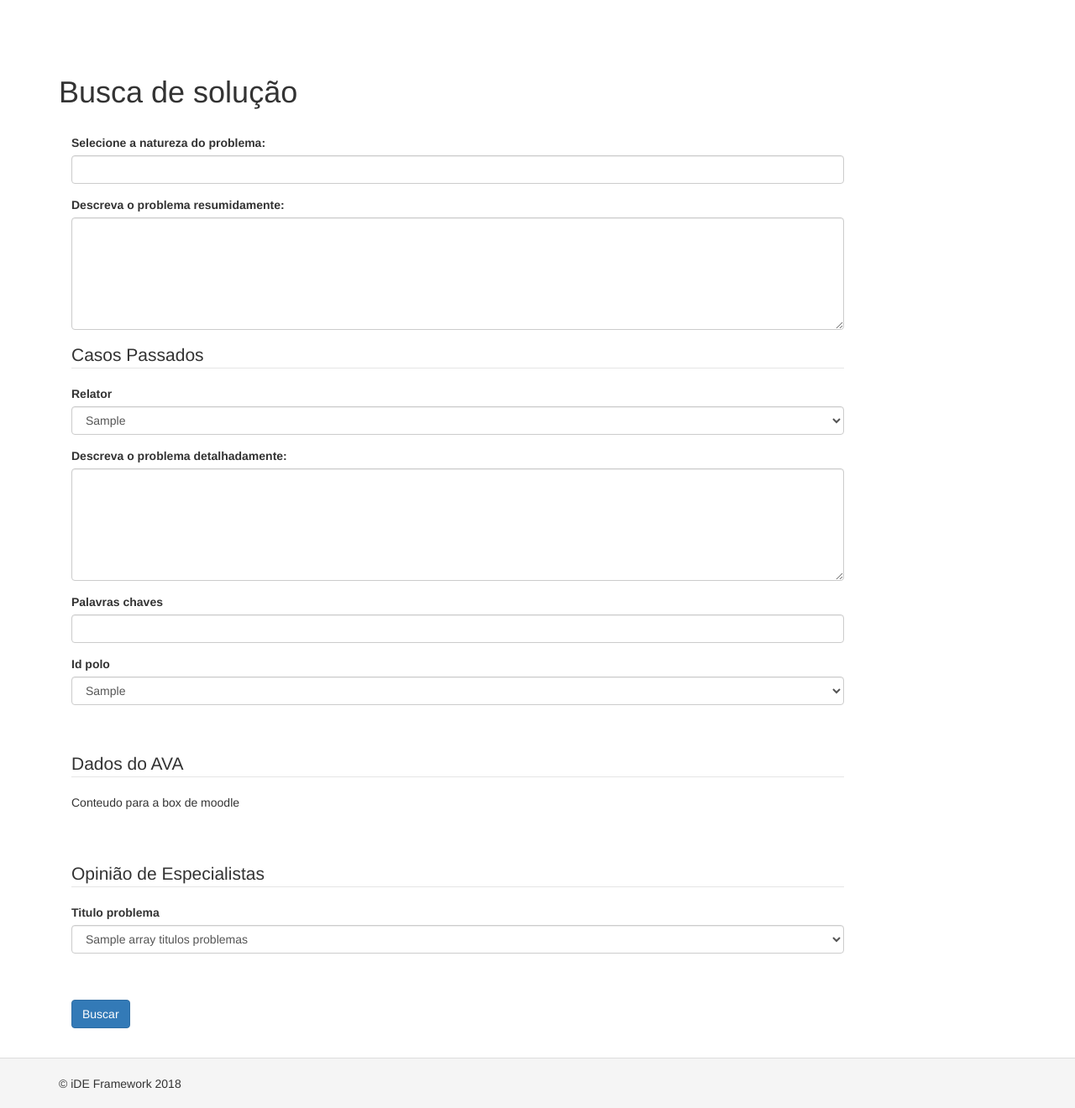
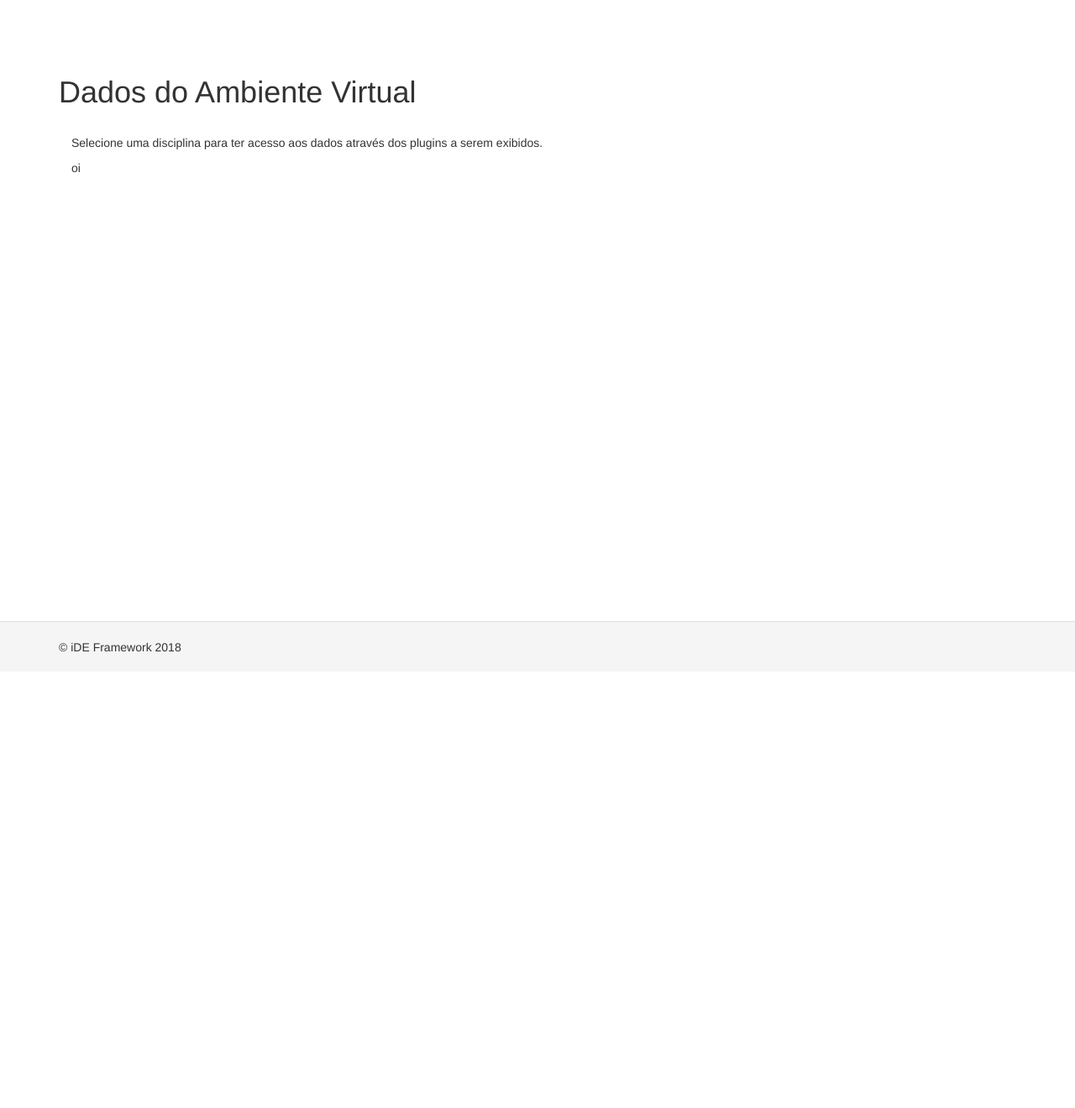
Before and after one commit to tammy00/ilms_web, a Yii app: the page made by views/site/vlesearch.php in a window 1280 px wide. Shown: the whole page at 84% size. After the commit the page ends 777 px from the top, so only its background shows below. Run offline with PHP 8.4 and a stand-in for Yii, Linux system fonts and the light colour scheme; the template is opened without the code that fills it: most values are stand-ins (such as "Sample title", 1, 10 or a date in 2020); form fields are guessed from the names that the template uses; data that the repository does not hold is empty; some libraries are stand-ins or nearby versions.

Commit message:
Problemas para renderizar as disciplinas cadastradas na página principal do de ambiente virtual

```diff
--- a/views/site/vlesearch.php
+++ b/views/site/vlesearch.php
@@ -7,125 +7,84 @@
 use yii\helpers\Html;
 use yii\widgets\ActiveForm;
 
-$this->title = 'Busca de solução';
+$this->title = 'Dados do Ambiente Virtual';
 $this->params['breadcrumbs'][] = $this->title;
 ?>
+
+<style>
+
+.sidenav {
+    height: 100%;
+    width: 0;
+    position: fixed;
+    z-index: 1;
+    top: 0;
+    left: 0;
+    background-color: #111;
+    overflow-x: hidden;
+    transition: 0.5s;
+    padding-top: 60px;
+}
+
+.sidenav a {
+    padding: 8px 8px 8px 32px;
+    text-decoration: none;
+    font-size: 25px;
+    color: #818181;
+    display: block;
+    transition: 0.3s;
+}
+
+.sidenav a:hover {
+    color: #f1f1f1;
+}
+
+.sidenav .closebtn {
+    position: absolute;
+    top: 0;
+    right: 25px;
+    font-size: 36px;
+    margin-left: 50px;
+}
+
+@media screen and (max-height: 450px) {
+  .sidenav {padding-top: 15px;}
+  .sidenav a {font-size: 18px;}
+}
+</style>
+
+<script>
+function openNav() {
+    document.getElementById("mySidenav").style.width = "500px";
+}
+
+function closeNav() {
+    document.getElementById("mySidenav").style.width = "0";
+}
+</script>
 
 <div>
     <h1><?= Html::encode($this->title) ?></h1>
 
       <div class="col-xs-6 col-md-10">
-      <br>
-        <?php $form = ActiveForm::begin(); ?>
+        <br>
+        <p> Selecione uma disciplina para ter acesso aos dados através dos plugins a serem exibidos. </p>
 
-          <?= $form->field($model, 'natureza_problema')->radioList(['Infraestrutura' => 'Infraestrutura', 'Pedagógica' => 'Pedagógica', 'Acadêmica' => 'Acadêmica'])->label('Selecione a natureza do problema:');   ?>
+        <div id="mySidenav" class="sidenav">
+          <a href="javascript:void(0)" class="closebtn" onclick="closeNav()">&times;</a>
+          <a href="#">Grafo de Linha de Aprendizagem</a>
+          <a href="#">Desempenho</a>
+          <a href="#">Monitor de Desempenho</a>
+        </div>
 
-          <?= $form->field($model, 'descricao_problema')->textarea(['rows' => 6])->label('Descreva o problema resumidamente:'); ?>
+<?php
+          foreach ($disciplinas as $key => $value) {
+            echo "oi";
+
+          }
+ ?>
 
 
-
-          <fieldset>
-                <legend>Casos Passados</legend>
-                <?= $form->field($model, 'relator')->dropDownList([$arrayRelatores],['style' => 'width:500px',
-                                                      'prompt' => "Selecione um relator",]); ?>
-
-                <?= $form->field($model, 'problema_detalhado')->textarea(['rows' => 6])->label('Descreva o problema detalhadamente:'); ?>
-
-                <?= $form->field($model, 'palavras_chaves')->textInput(['maxlength' => true]) ?>
-
-                <?= $form->field($model, 'id_polo')->dropDownList([$arrayPolos],['style' => 'width:500px',
-                                                      'prompt' => "Selecione um polo",]); ?>
-
-          </fieldset>
-<br><br>
-          <fieldset>
-                <legend>Dados do AVA</legend>
-                Conteudo para a box de moodle
-                <br><br>
-          </fieldset>
-<br><br>
-          <fieldset>
-                <legend>Opinião de Especialistas</legend>
-                <?= $form->field($model, 'titulo_problema')->dropDownList([$arrayTitulosProblemas],['style' => 'width:500px',
-                                                      'prompt' => "Selecione um problema",]); ?>
-                <br><br>
-          </fieldset>
-
-          <div class="form-group">
-            <?= Html::submitButton('Buscar', ['class' => 'btn btn-primary', 'name' => 'contact-button']) ?>
-          </div>
-
-        <?php ActiveForm::end(); ?>
-
       </div>
-        <!--</div>-->
 
 </div>
-
-<?php
-/*
-    $this->registerJs('
-        $(document).ready(function(){
-            if ($("#site-cbr").is(":checked"))
-                $("#div_rbc").prop("style", "display: block");
-            else
-              $("#div_rbc").prop("style", "display: none");
-
-            if ($("#site-lms").is(":checked"))
-                $("#div_lms").prop("style", "display: block");
-            else
-              $("#div_lms").prop("style", "display: none");
-
-            if ($("#site-experts").is(":checked"))
-                $("#div_exp").prop("style", "display: block");
-            else
-              $("#div_exp").prop("style", "display: none");
-        });'
-    );
-
-    $this->registerJs('
-        $(document).ready(function(){
-            $("#site-cbr").change(function(){
-                if ($("#site-cbr").is(":checked")) {
-                    $("#site-cbr").val("1");
-                    $("#div_rbc").prop("style", "display: block");
-                }
-                else {
-                    $("#site-cbr").val("0");
-                    $("#div_rbc").prop("style", "display: none");
-                }
-            });
-        });'
-    );
-
-    $this->registerJs('
-        $(document).ready(function(){
-            $("#site-lms").change(function(){
-                if ($("#site-lms").is(":checked")) {
-                    $("#site-lms").val("1");
-                    $("#div_lms").prop("style", "display: block");
-                }
-                else {
-                    $("#site-lms").val("0");
-                    $("#div_lms").prop("style", "display: none");
-                }
-            });
-        });'
-    );
-
-    $this->registerJs('
-        $(document).ready(function(){
-            $("#site-experts").change(function(){
-                if ($("#site-experts").is(":checked")) {
-                    $("#site-experts").val("1");
-                    $("#div_exp").prop("style", "display: block");
-                }
-                else {
-                    $("#site-experts").val("0");
-                    $("#div_exp").prop("style", "display: none");
-                }
-            });
-        });'
-    );   */
-
-?>
```
Also changed, not shown: controllers/SiteController.php (+22 -31 lines), db_ilms.sql (+35 -25 lines), views/site/index.php (+0 -13 lines).
